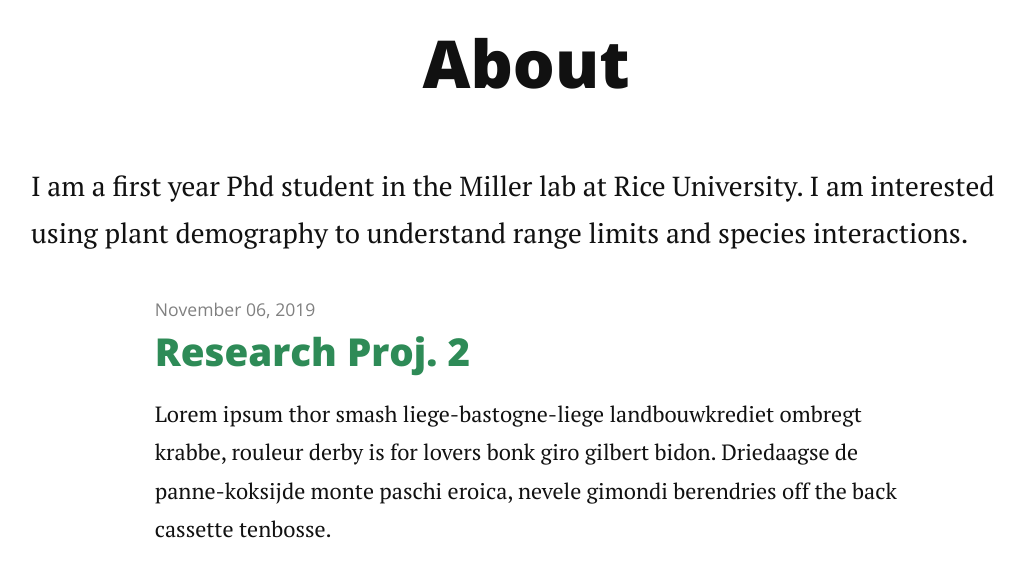
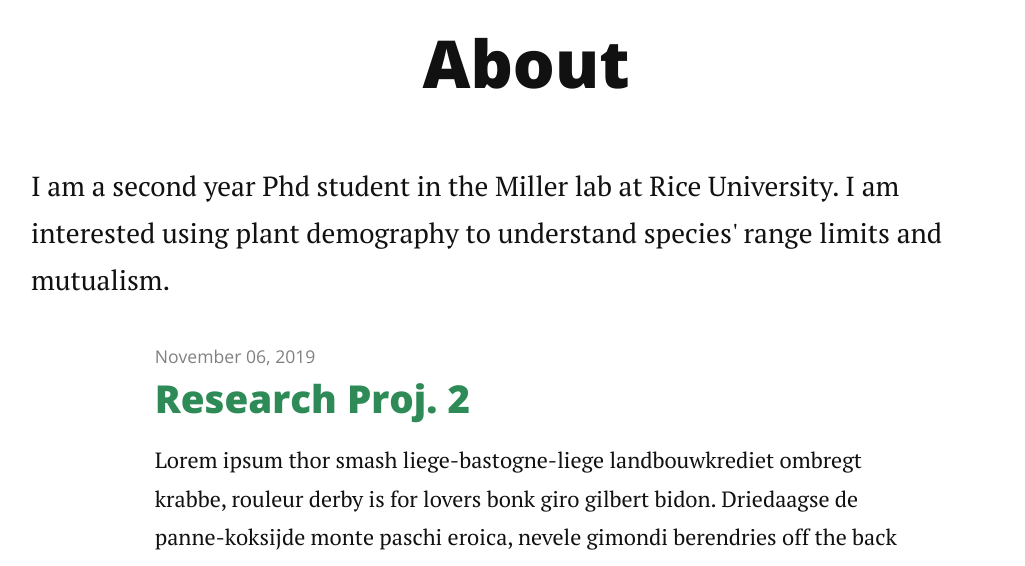
Before and after one commit to joshuacfowler/joshuacfowler.github.io, a Jekyll site: the page built from index.html, in a window 1280 px wide and 900 px high, cut to the strip 334-900 px from the top of the window. Shown: the whole strip, without its empty margins (114-1139 px from the left). Built offline with Jekyll 4.4.1, drawn with Linux system fonts in a browser that asks for light colours; nearby versions of some CDN libraries; the list of posts is cut into pages by our own code.

Commit message:
Update index.html

```diff
--- a/index.html
+++ b/index.html
@@ -5,7 +5,7 @@
 
 <div class="home" id="home">
   <h1 class="pageTitle">About</h1>
-  <p class="intro">I am a first year Phd student in the Miller lab at Rice University. I am interested using plant demography to understand range limits and species interactions.</p>
+  <p class="intro">I am a second year Phd student in the Miller lab at Rice University. I am interested using plant demography to understand species' range limits and mutualism.</p>
   <ul class="posts noList">
     {% for post in paginator.posts %}
       <li>
```
